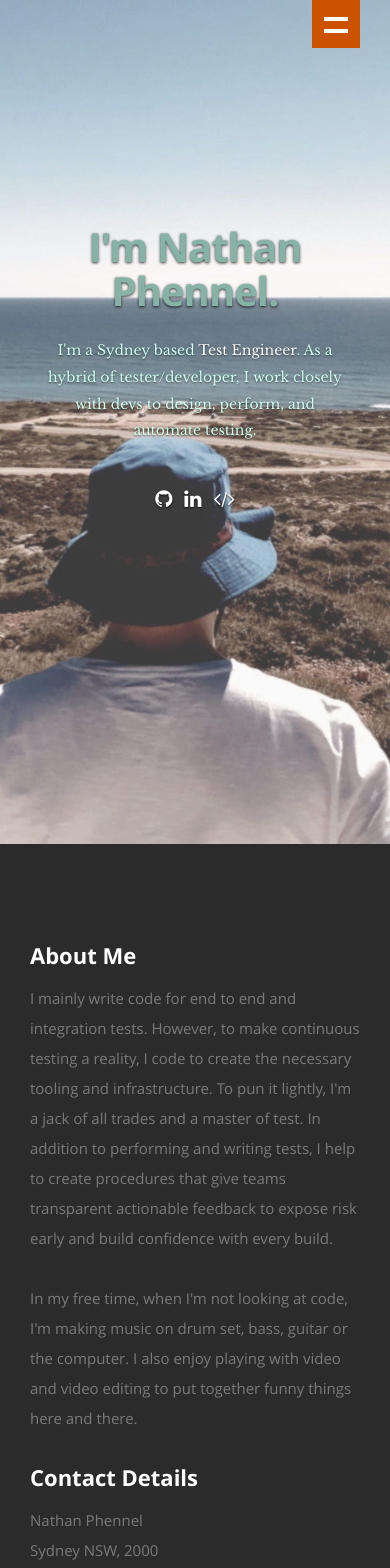
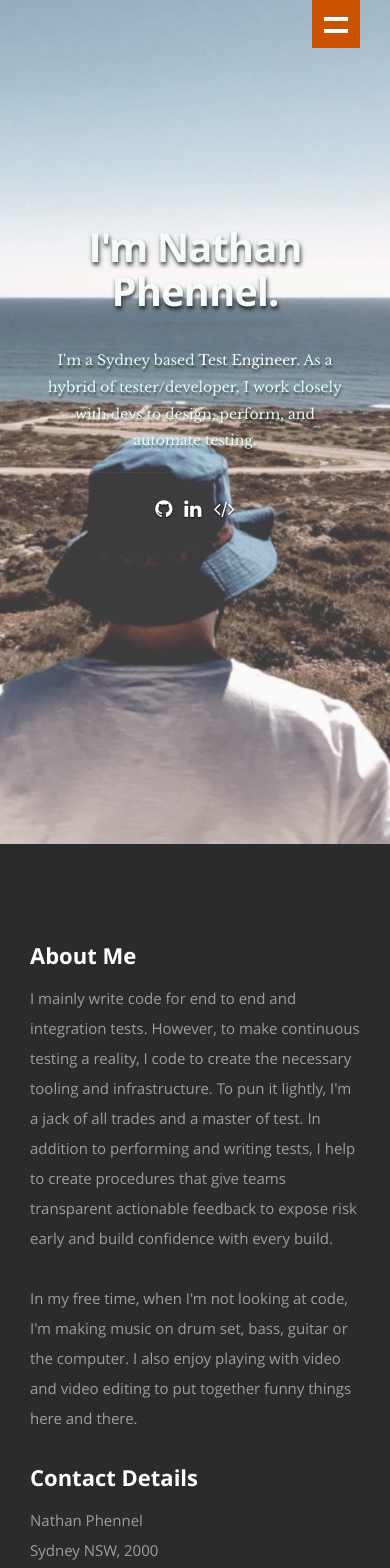
Before and after one commit to enphnt/enphnt.github.io, a React (Create React App) app: page / in a window 390 px wide. Shown: the top 1568 px of the page. Built offline with nearby package versions, Linux system fonts and the light colour scheme.

Commit message:
fix: css tweaks to look better on hanna's iphone

```diff
--- a/public/css/layout.css
+++ b/public/css/layout.css
@@ -22,7 +22,7 @@
 /* a. General Styles
 /* ------------------------------------------------------------------ */
 
-body { background: #0f0f0f; }
+body { background: #000000; }
 
 /* ------------------------------------------------------------------ */
 /* b. Header Styles
@@ -59,17 +59,18 @@ header .banner {
 header .banner-text { width: 100%; }
 header .banner-text h1 {
    font: 90px/1.1em 'opensans-bold', sans-serif;
-   color: #fff;
+   color: rgb(243, 252, 249);
    letter-spacing: -2px;
    margin: 0 auto 18px auto;
-   text-shadow: 0px 1px 3px rgba(0, 0, 0, .8);
+   text-shadow: 1px 3px 4px rgba(0, 0, 0, .8);
 }
 header .banner-text h3 {
    font: 18px/1.9em 'librebaskerville-regular', serif;
-   color: #A8A8A8;
+   color: rgb(223, 255, 245);
+   padding-top: 10px;
    margin: 0 auto;
-   width: 70%;
-   text-shadow: 0px 1px 2px rgba(0, 0, 0, .5);
+   width: 80%;
+   text-shadow: 1px 3px 2px rgba(0, 0, 0, .5);
 }
 header .banner-text h3 span,
 header .banner-text h3 a {
@@ -95,7 +96,7 @@ header .social li {
    padding: 0;
 }
 header .social li a { color: #fff; }
-header .social li a:hover { color: #11ABB0; }
+header .social li a:hover { color: rgb(147, 214, 194); }
 
 /* scrolldown link */
 header .scrolldown a {
@@ -117,7 +118,7 @@ header .scrolldown a {
    -o-transition: all .3s ease-in-out;
    transition: all .3s ease-in-out;
 }
-header .scrolldown a:hover { color: #11ABB0; }
+header .scrolldown a:hover { color: rgb(147, 214, 194); }
 
 /* primary navigation
 --------------------------------------------------------------------- */
@@ -179,7 +180,7 @@ ul#nav li a {
 }
 
 ul#nav li a:active { background-color: transparent !important; }
-ul#nav li.current a { color: #F06000; }
+ul#nav li.current a { color: rgb(189, 91, 26); }
 
 
 /* ------------------------------------------------------------------ */
@@ -194,7 +195,7 @@ ul#nav li.current a { color: #F06000; }
 }
 
 #about a, #about a:visited  { color: #fff; }
-#about a:hover, #about a:focus { color: #11ABB0; }
+#about a:hover, #about a:focus { color: rgb(107, 223, 188); }
 
 #about h2 {
    font: 22px/30px 'opensans-bold', sans-serif;
@@ -203,7 +204,7 @@ ul#nav li.current a { color: #F06000; }
 }
 #about p {
    line-height: 30px;
-   color: #7A7A7A;
+   color: rgb(158, 158, 158);
 }
 #about .profile-pic {
    position: relative;
@@ -242,7 +243,7 @@ ul#nav li.current a { color: #F06000; }
    overflow: hidden;
 }
 
-#resume a, #resume a:visited  { color: #11ABB0; }
+#resume a, #resume a:visited  { color: rgb(147, 214, 194); }
 #resume a:hover, #resume a:focus { color: #313131; }
 
 #resume h1 {
@@ -251,7 +252,7 @@ ul#nav li.current a { color: #F06000; }
    letter-spacing: 1px;
 }
 #resume h1 span {
-   border-bottom: 3px solid #11ABB0;
+   border-bottom: 3px solid rgb(147, 214, 194);
    padding-bottom: 6px;
 }
 #resume h3 {
@@ -494,14 +495,14 @@ ul#nav li.current a { color: #F06000; }
 .portfolio-item .item-wrap img {
    vertical-align: bottom;
 }
-.portfolio-item .portfolio-item-meta { padding: 18px }
+.portfolio-item .portfolio-item-meta { padding: 14px }
 .portfolio-item .portfolio-item-meta h5 {
    font: 14px/21px 'opensans-bold', sans-serif;
    color: #fff;
 }
 .portfolio-item .portfolio-item-meta p {
    font: 12px/18px 'opensans-light', sans-serif;
-   color: #c6c7c7;
+   color: #e9e9e9;
    margin-bottom: 0;
 }
 
@@ -797,11 +798,11 @@ call-to-action .button {
    background: #191919;
    padding-top: 96px;
    padding-bottom: 102px;
-   color: #636363;
+   color: #bebebe;
 }
 #contact .section-head { margin-bottom: 42px; }
 
-#contact a, #contact a:visited  { color: #11ABB0; }
+#contact a, #contact a:visited  { color: rgb(147, 214, 194); }
 #contact a:hover, #contact a:focus { color: #fff; }
 
 #contact h1 {
@@ -862,7 +863,7 @@ call-to-action .button {
 #contact textarea:focus,
 #contact select:focus {
 	color: #fff;
-	background-color: #11ABB0;
+	background-color: rgb(147, 214, 194);
 }
 #contact button.submit {
 	text-transform: uppercase;
@@ -881,7 +882,7 @@ call-to-action .button {
 	background: #fff;
 }
 #contact span.required {
-	color: #11ABB0;
+	color: rgb(147, 214, 194);
 	font-size: 13px;
 }
 #message-warning, #message-success {
@@ -893,7 +894,7 @@ call-to-action .button {
    margin-left: 26%;
 }
 #message-warning { color: #D72828; }
-#message-success { color: #11ABB0; }
+#message-success { color: rgb(147, 214, 194); }
 
 #message-warning i,
 #message-success i {
@@ -933,7 +934,7 @@ call-to-action .button {
 footer {
    padding-top: 48px;
    margin-bottom: 48px;
-   color: #303030;
+   color: #b6b6b6;
    font-size: 14px;
    text-align: center;
    position: relative;
--- a/src/Components/Header.js
+++ b/src/Components/Header.js
@@ -34,8 +34,8 @@ class Header extends Component {
 
       <div className="row banner">
          <div className="banner-text">
-            <h1 className="responsive-headline" style={{ marginTop: -90, color: "rgb(135, 179, 166)" }}>I'm {name}.</h1>
-            <h3 style={{ color: "rgb(208, 255, 241)" }}>I'm a {city} based <span>{occupation}</span>. {description}.</h3>
+            <h1 className="responsive-headline" style={{ marginTop: -80 }}>I'm {name}.</h1>
+            <h3>I'm a {city} based <span>{occupation}</span>. {description}.</h3>
             <hr />
             <ul className="social">
                {networks}
```
